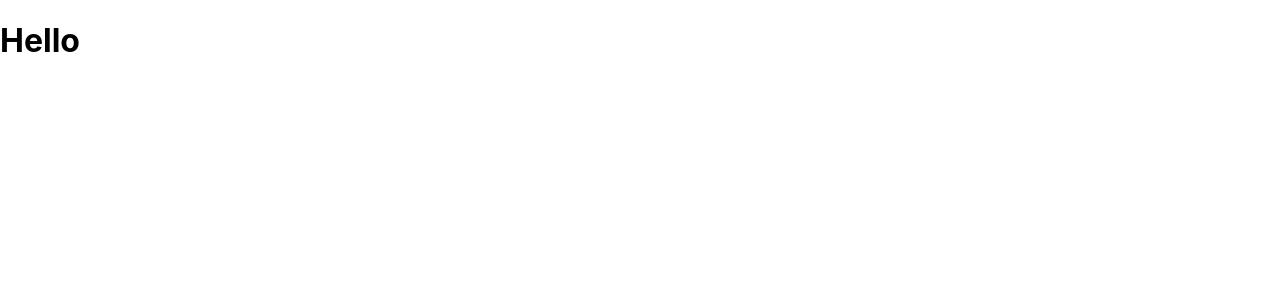
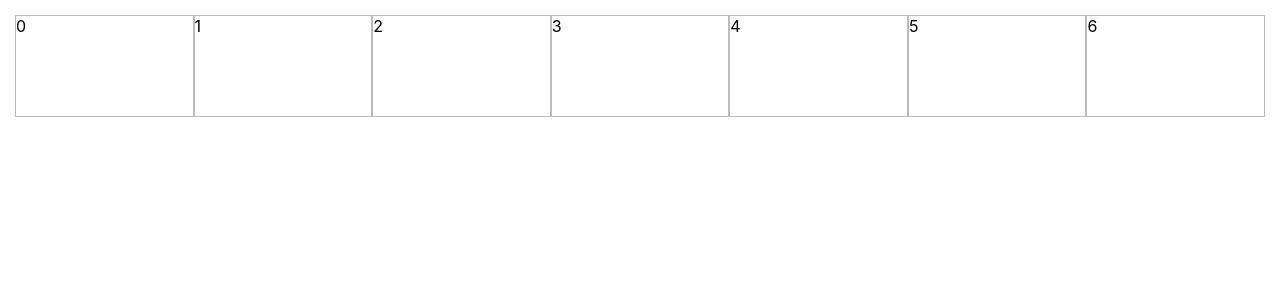
Before and after one commit to ozaki25/react-animation-sample, a React (Create React App) app: page / in a window 1280 px wide. Shown: the top 300 px of the page. Built offline with nearby package versions, Linux system fonts and the light colour scheme.

Commit message:
calendar sample

```diff
--- a/src/App.js
+++ b/src/App.js
@@ -1,15 +1,37 @@
-import React from 'react';
+import React, { useState } from 'react';
 import { useSpring, animated } from 'react-spring';
+import styled from 'styled-components';
+
+const Container = styled.div`
+  padding: 15px;
+`;
+
+const Items = styled(animated.div)`
+  display: flex;
+  justify-content: space-between;
+`;
+
+const Item = styled.div`
+  border: solid 1px #bbb;
+  width: 100%;
+  height: 100px;
+`;
 
 function App() {
+  const [baseIndex, setBaseIndex] = useState(1);
   const props = useSpring({
+    config: { duration: 100 },
     to: { transform: 'translateX(0)', opacity: 1 },
-    from: { transform: 'translateX(100%)', opacity: 0 },
+    from: { transform: 'translateX(50px)', opacity: 0 },
   });
   return (
-    <div>
-      <animated.h1 style={props}>Hello</animated.h1>
-    </div>
+    <Container>
+      <Items style={props}>
+        {[...Array(baseIndex + 6)].map((_, i) => (
+          <Item key={i}>{i}</Item>
+        ))}
+      </Items>
+    </Container>
   );
 }
 
```
